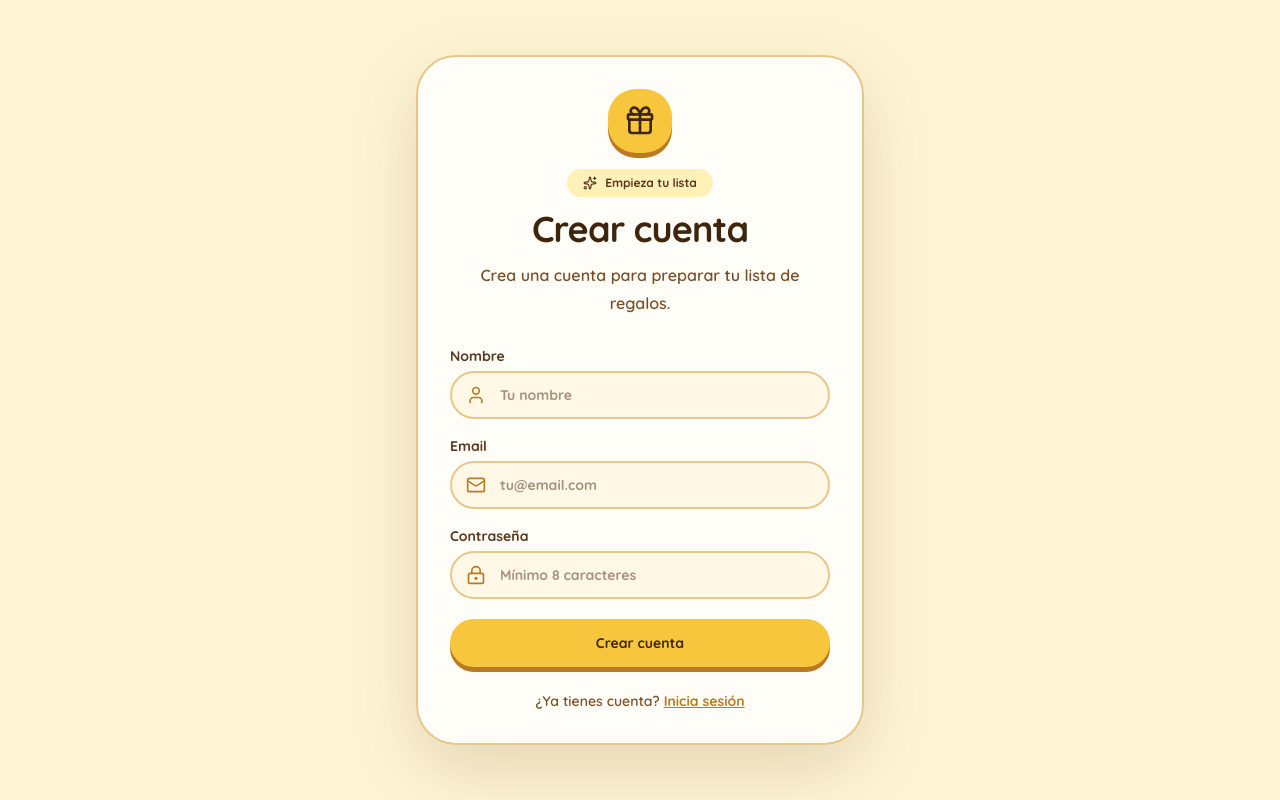
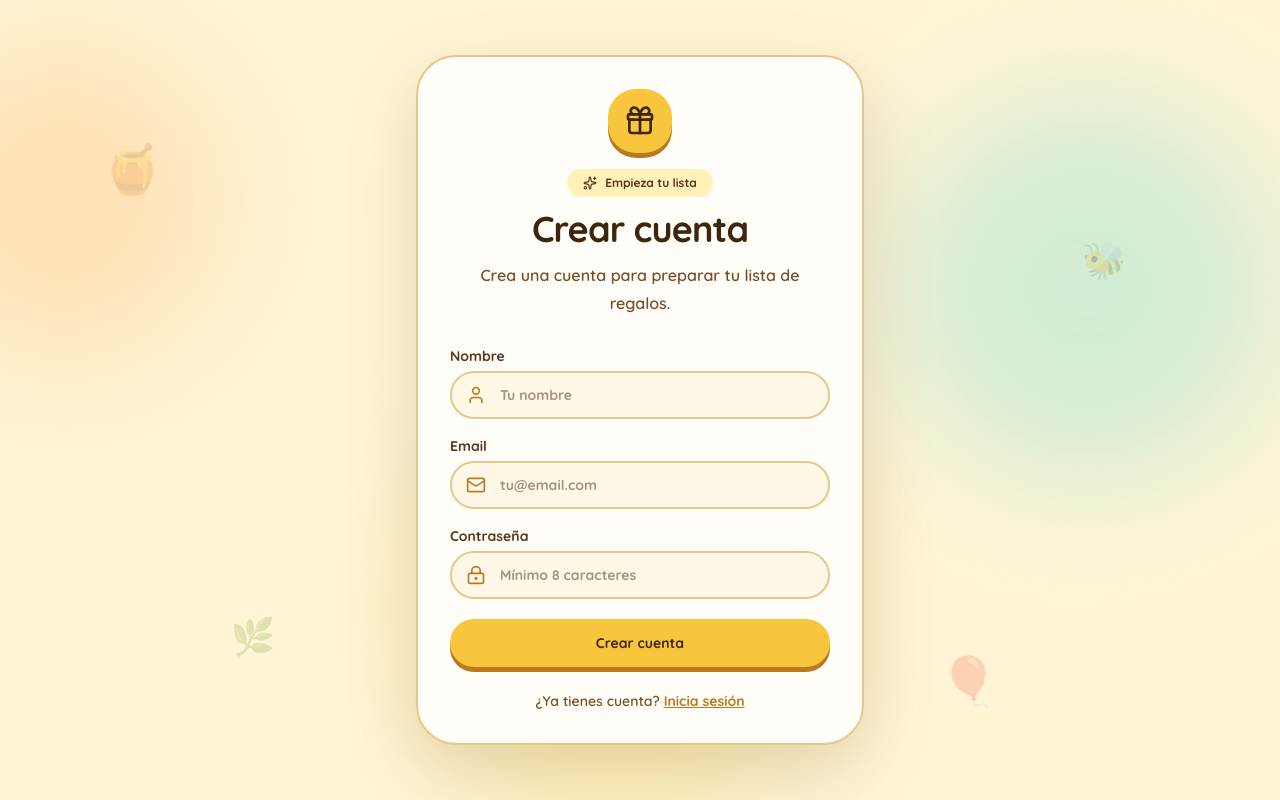
Before and after one commit to kubostudio/mywishes, a Next.js app: page /register in a window 1280 px wide. Built offline with nearby package versions, Linux system fonts and the light colour scheme; no server answers.

Commit message:
Add decor

```diff
--- a/src/app/(auth)/login/page.tsx
+++ b/src/app/(auth)/login/page.tsx
@@ -1,10 +1,12 @@
 import { Suspense } from "react";
 
 import { LoginForm } from "@/features/auth/components/login-form";
+import { HoneyBackground } from "@/components/storybook/story-decor";
 
 export default function LoginPage() {
     return (
         <main className="flex min-h-screen items-center justify-center bg-[radial-gradient(circle_at_20%_10%,#FFD9E2_0,transparent_24rem),radial-gradient(circle_at_80%_20%,#BDEBFF_0,transparent_24rem),linear-gradient(180deg,#FFF8E8,#FFEFC4)] px-4 py-10">
+            <HoneyBackground />
             <Suspense fallback={null}>
                 <LoginForm />
             </Suspense>
--- a/src/app/(auth)/register/page.tsx
+++ b/src/app/(auth)/register/page.tsx
@@ -1,8 +1,10 @@
 import { RegisterForm } from "@/features/auth/components/register-form";
+import { HoneyBackground } from "@/components/storybook/story-decor";
 
 export default function RegisterPage() {
     return (
         <main className="flex min-h-screen items-center justify-center px-4">
+            <HoneyBackground />
             <RegisterForm />
         </main>
     );
--- a/src/app/(dashboard)/dashboard/layout.tsx
+++ b/src/app/(dashboard)/dashboard/layout.tsx
@@ -2,6 +2,7 @@ import Link from "next/link";
 import { Gift, Sparkles } from "lucide-react";
 
 import { LogoutButton } from "@/features/auth/components/logout-button";
+import { HoneyBackground } from "@/components/storybook/story-decor";
 
 export default function DashboardLayout({
     children,
@@ -10,6 +11,7 @@ export default function DashboardLayout({
 }) {
     return (
         <div className="min-h-screen bg-[linear-gradient(180deg,#FFF8E8,#FFEFC4)]">
+            <HoneyBackground />
             <div className="pointer-events-none fixed inset-0 -z-10 overflow-hidden">
                 <div className="absolute -left-24 top-10 size-80 rounded-full bg-[#FFD9E2]/70 blur-3xl" />
                 <div className="absolute right-0 top-24 size-96 rounded-full bg-[#BDEBFF]/70 blur-3xl" />
--- a/src/app/evento/[slug]/page.tsx
+++ b/src/app/evento/[slug]/page.tsx
@@ -7,6 +7,7 @@ import { getPublicEventBySlug } from "@/features/public-event/services/public-ev
 import { PublicGiftList } from "@/features/public-event/components/public-gift-list";
 import type { Metadata } from "next";
 import { CountdownLabel } from "@/features/public-event/components/countdown-label";
+import { HoneyBackground } from "@/components/storybook/story-decor";
 
 type PublicEventPageProps = {
     params: Promise<{
@@ -42,6 +43,7 @@ export default async function PublicEventPage({ params }: PublicEventPageProps)
 
     return (
         <main className="min-h-screen bg-[linear-gradient(180deg,#FFF8E8,#FFEFC4)]">
+            <HoneyBackground />
             <section className="relative overflow-hidden border-b-2 border-[#F1D7A5] bg-[#FFF8E8]">
                 <div className="absolute -left-20 top-10 size-72 rounded-full bg-[#FFD9E2]/70 blur-3xl" />
                 <div className="absolute right-0 top-16 size-80 rounded-full bg-[#BDEBFF]/70 blur-3xl" />
--- /dev/null
+++ b/src/components/storybook/story-decor.tsx
@@ -0,0 +1,28 @@
+import { cn } from "@/lib/utils";
+
+export function HoneyBackground({ className }: { className?: string }) {
+    return (
+        <div
+            aria-hidden="true"
+            className={cn("pointer-events-none fixed inset-0 -z-10 overflow-hidden", className)}
+        >
+            <div className="absolute -left-24 top-10 size-80 rounded-full bg-[#FFD9A8]/70 blur-3xl" />
+            <div className="absolute right-0 top-24 size-96 rounded-full bg-[#BFE8D5]/70 blur-3xl" />
+            <div className="absolute bottom-0 left-1/3 size-96 rounded-full bg-[#FFE38A]/60 blur-3xl" />
+
+            <div className="absolute left-[8%] top-[18%] text-5xl opacity-20">🍯</div>
+            <div className="absolute right-[12%] top-[30%] text-4xl opacity-20">🐝</div>
+            <div className="absolute left-[18%] bottom-[18%] text-4xl opacity-20">🌿</div>
+            <div className="absolute right-[22%] bottom-[12%] text-5xl opacity-20">🎈</div>
+        </div>
+    );
+}
+
+export function SectionEyebrow({ children }: { children: React.ReactNode }) {
+    return (
+        <p className="mb-3 inline-flex items-center gap-2 rounded-full bg-[#FFF1B8] px-4 py-1.5 text-xs font-black uppercase tracking-wide text-[#7A4E28]">
+            <span>🐝</span>
+            {children}
+        </p>
+    );
+}
```
